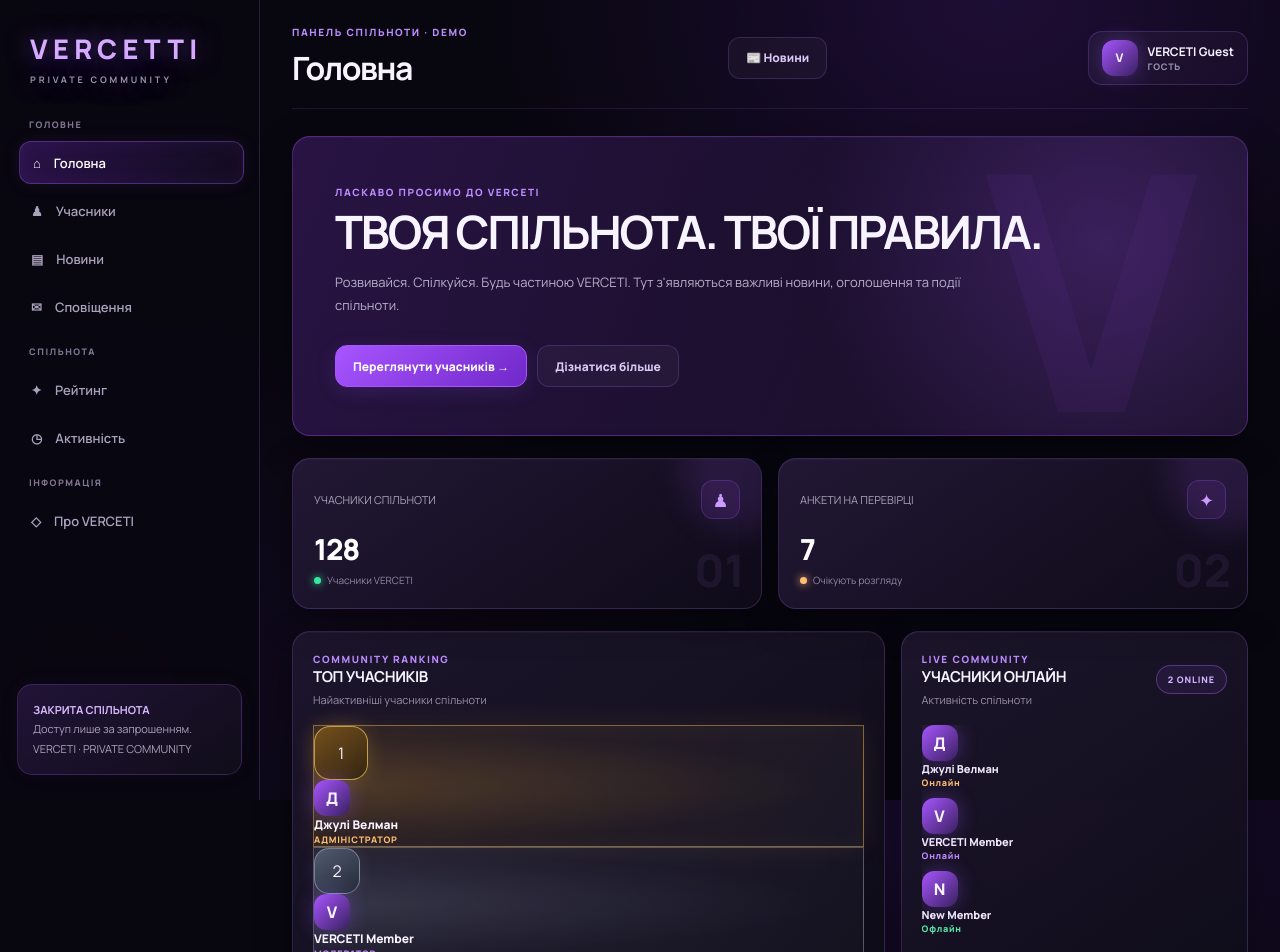
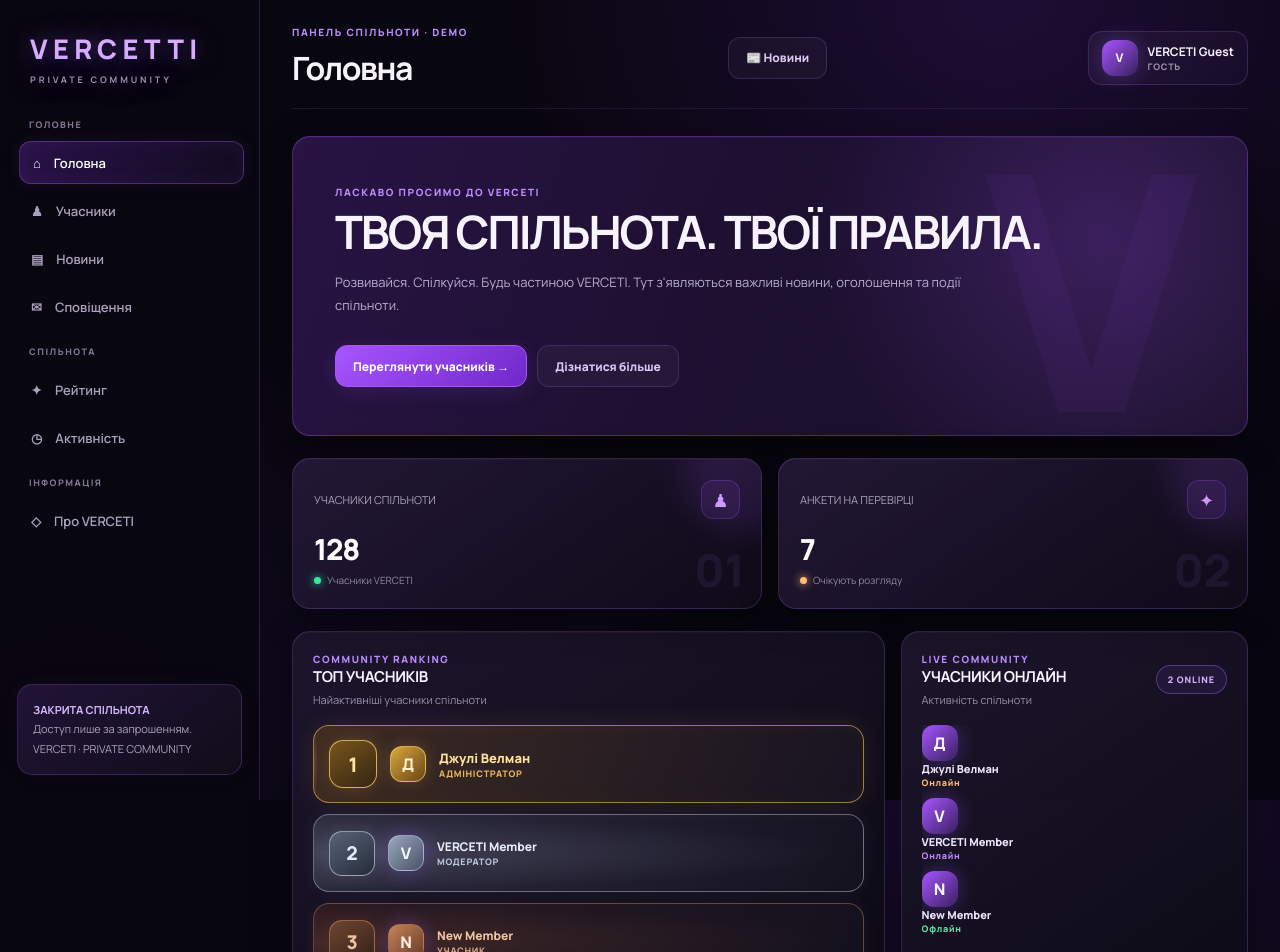
Before and after one commit to da09ni09l-dot/verceti, a Next.js app in the folder VERCETI-starter/verceti/: page /design-preview in a window 1280 px wide. Shown: the top 952 px of the page. Built offline with nearby package versions, Linux system fonts and the light colour scheme; no server answers.

Commit message:
Style top three members in design preview

```diff
--- a/VERCETI-starter/verceti/src/app/globals.css
+++ b/VERCETI-starter/verceti/src/app/globals.css
@@ -2283,3 +2283,131 @@ td {
     font-size: 12px;
   }
 }
+
+
+/* DESIGN PREVIEW — TOP 3 PODIUM */
+.ranking-member.ranking-place-1,
+.ranking-member.ranking-place-2,
+.ranking-member.ranking-place-3 {
+  position: relative;
+  isolation: isolate;
+  display: flex;
+  align-items: center;
+  gap: 13px;
+  min-height: 78px;
+  margin: 11px 0;
+  padding: 13px 15px;
+  overflow: hidden;
+  border: 1px solid transparent;
+  border-radius: 16px;
+  transition: transform .2s ease, box-shadow .2s ease;
+}
+
+.ranking-member.ranking-place-1::before,
+.ranking-member.ranking-place-2::before,
+.ranking-member.ranking-place-3::before {
+  content: "";
+  position: absolute;
+  z-index: -1;
+  inset: 0;
+  pointer-events: none;
+}
+
+.ranking-member.ranking-place-1 {
+  border-color: rgba(255, 205, 93, .55);
+  background: linear-gradient(105deg, rgba(130, 88, 25, .34), rgba(255, 255, 255, .025));
+  box-shadow: 0 0 24px rgba(255, 190, 55, .10), inset 0 0 20px rgba(255, 190, 55, .045);
+}
+.ranking-member.ranking-place-1::before {
+  background: radial-gradient(ellipse at 0% 50%, rgba(255, 193, 65, .20), transparent 68%);
+}
+.ranking-member.ranking-place-1 .ranking-position {
+  width: 48px;
+  height: 48px;
+  min-width: 48px;
+  border: 1px solid rgba(255, 211, 105, .75);
+  border-radius: 14px;
+  color: #ffe3a0;
+  font-size: 20px;
+  font-weight: 900;
+  background: linear-gradient(145deg, #79551d, #342512);
+  box-shadow: 0 0 18px rgba(255, 190, 55, .20);
+}
+.ranking-member.ranking-place-1 .avatar {
+  border: 1px solid rgba(255, 211, 105, .65);
+  background: linear-gradient(135deg, #d9a83e, #694516);
+  color: #fff3ce;
+  box-shadow: 0 0 16px rgba(255, 190, 55, .20);
+}
+.ranking-member.ranking-place-1 .member-name { color: #ffe3a0; font-size: 13px; }
+.ranking-member.ranking-place-1 .role { color: #e6b957; }
+
+.ranking-member.ranking-place-2 {
+  border-color: rgba(205, 215, 235, .42);
+  background: linear-gradient(105deg, rgba(105, 115, 135, .27), rgba(255, 255, 255, .025));
+  box-shadow: 0 0 20px rgba(190, 205, 230, .07);
+}
+.ranking-member.ranking-place-2::before {
+  background: radial-gradient(ellipse at 0% 50%, rgba(190, 205, 230, .16), transparent 68%);
+}
+.ranking-member.ranking-place-2 .ranking-position {
+  width: 45px;
+  height: 45px;
+  min-width: 45px;
+  border: 1px solid rgba(205, 215, 235, .6);
+  border-radius: 13px;
+  color: #e3eaf7;
+  font-size: 19px;
+  font-weight: 900;
+  background: linear-gradient(145deg, #596477, #252c3b);
+}
+.ranking-member.ranking-place-2 .avatar {
+  border: 1px solid rgba(205, 215, 235, .5);
+  background: linear-gradient(135deg, #9aa8bf, #465267);
+  color: #f3f6fc;
+}
+.ranking-member.ranking-place-2 .member-name { color: #e3e9f5; }
+.ranking-member.ranking-place-2 .role { color: #b9c5d9; }
+
+.ranking-member.ranking-place-3 {
+  border-color: rgba(205, 139, 91, .42);
+  background: linear-gradient(105deg, rgba(105, 57, 35, .27), rgba(255, 255, 255, .025));
+  box-shadow: 0 0 20px rgba(190, 112, 63, .07);
+}
+.ranking-member.ranking-place-3::before {
+  background: radial-gradient(ellipse at 0% 50%, rgba(190, 112, 63, .16), transparent 68%);
+}
+.ranking-member.ranking-place-3 .ranking-position {
+  width: 45px;
+  height: 45px;
+  min-width: 45px;
+  border: 1px solid rgba(205, 139, 91, .6);
+  border-radius: 13px;
+  color: #f0c3a3;
+  font-size: 19px;
+  font-weight: 900;
+  background: linear-gradient(145deg, #70452f, #302019);
+}
+.ranking-member.ranking-place-3 .avatar {
+  border: 1px solid rgba(205, 139, 91, .5);
+  background: linear-gradient(135deg, #c78358, #653b28);
+  color: #fff0e5;
+}
+.ranking-member.ranking-place-3 .member-name { color: #f0c3a3; }
+.ranking-member.ranking-place-3 .role { color: #d6a486; }
+
+.ranking-member.ranking-place-1:hover,
+.ranking-member.ranking-place-2:hover,
+.ranking-member.ranking-place-3:hover {
+  transform: translateY(-2px);
+}
+
+@media (max-width: 480px) {
+  .ranking-member.ranking-place-1,
+  .ranking-member.ranking-place-2,
+  .ranking-member.ranking-place-3 {
+    gap: 10px;
+    min-height: 70px;
+    padding: 11px;
+  }
+}
```
